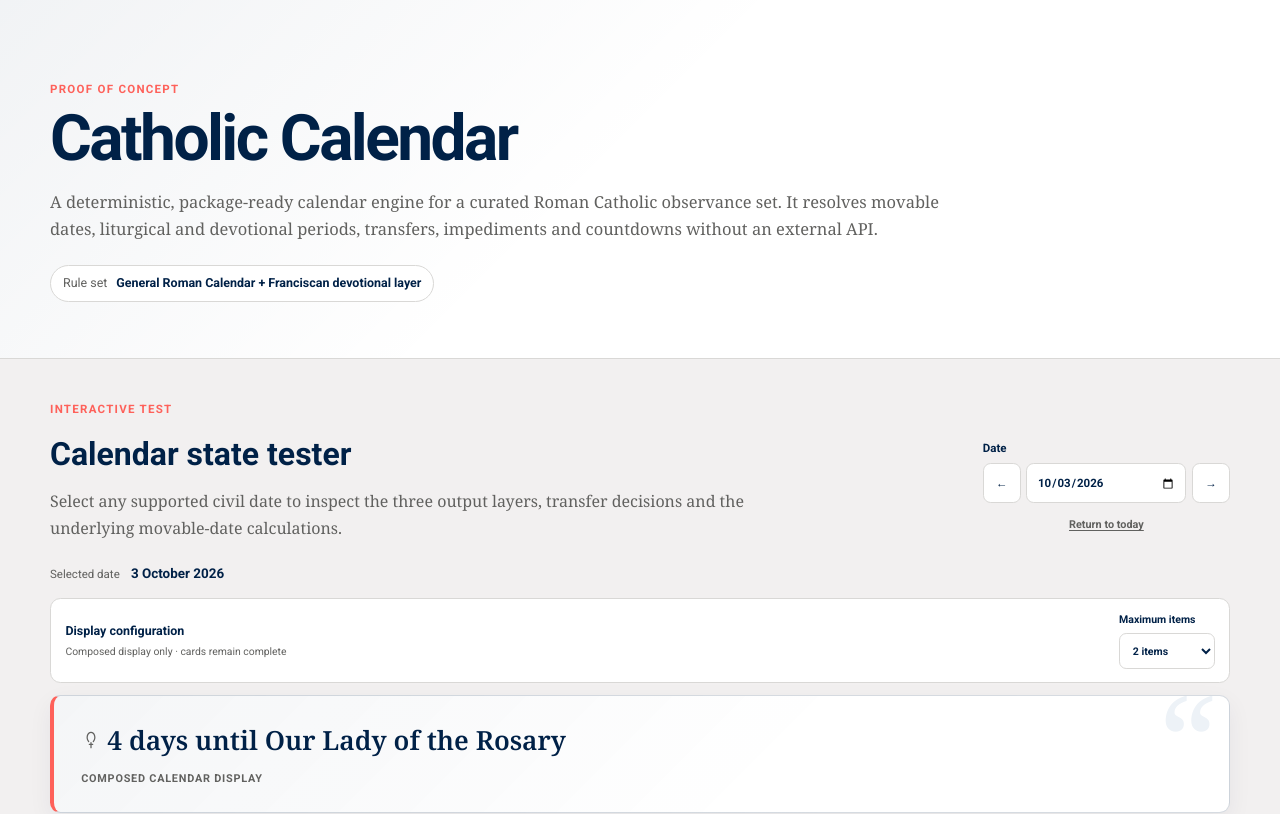
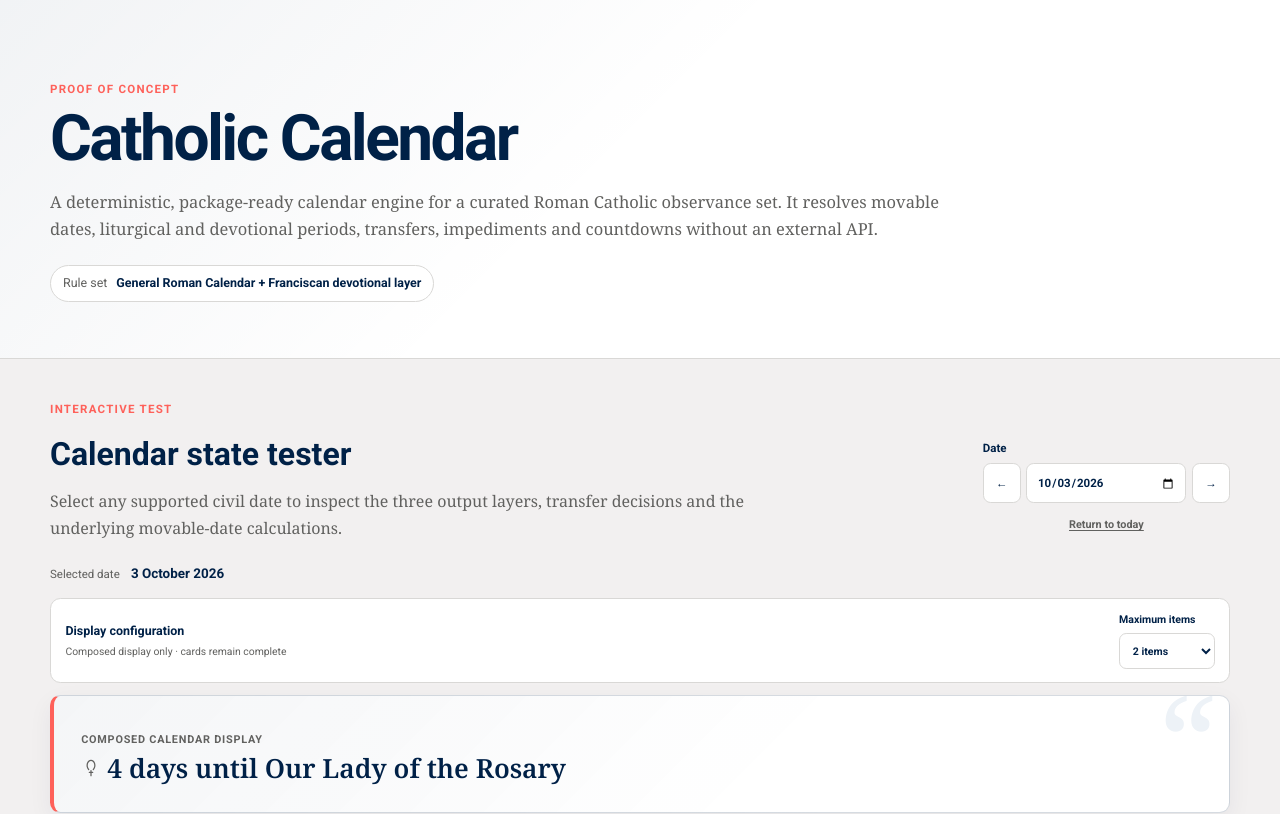
Before and after one commit to bgonzalezbustamante/catholic-calendar, a Next.js app: page / in a window 1280 px wide. Shown: the top 814 px of the page. Built offline with nearby package versions, Linux system fonts and the light colour scheme.

Commit message:
style: move composed display label above content

```diff
--- a/components/calendar-tester.tsx
+++ b/components/calendar-tester.tsx
@@ -186,8 +186,8 @@ export default function CalendarTester({ initialDate }: { initialDate: string })
       </div>
 
       <blockquote className="state-quotation">
+        <footer>Composed calendar display</footer>
         <CalendarDisplay items={displaySummary.items} />
-        <footer>Composed calendar display</footer>
       </blockquote>
 
       <div className="layer-grid">
```
